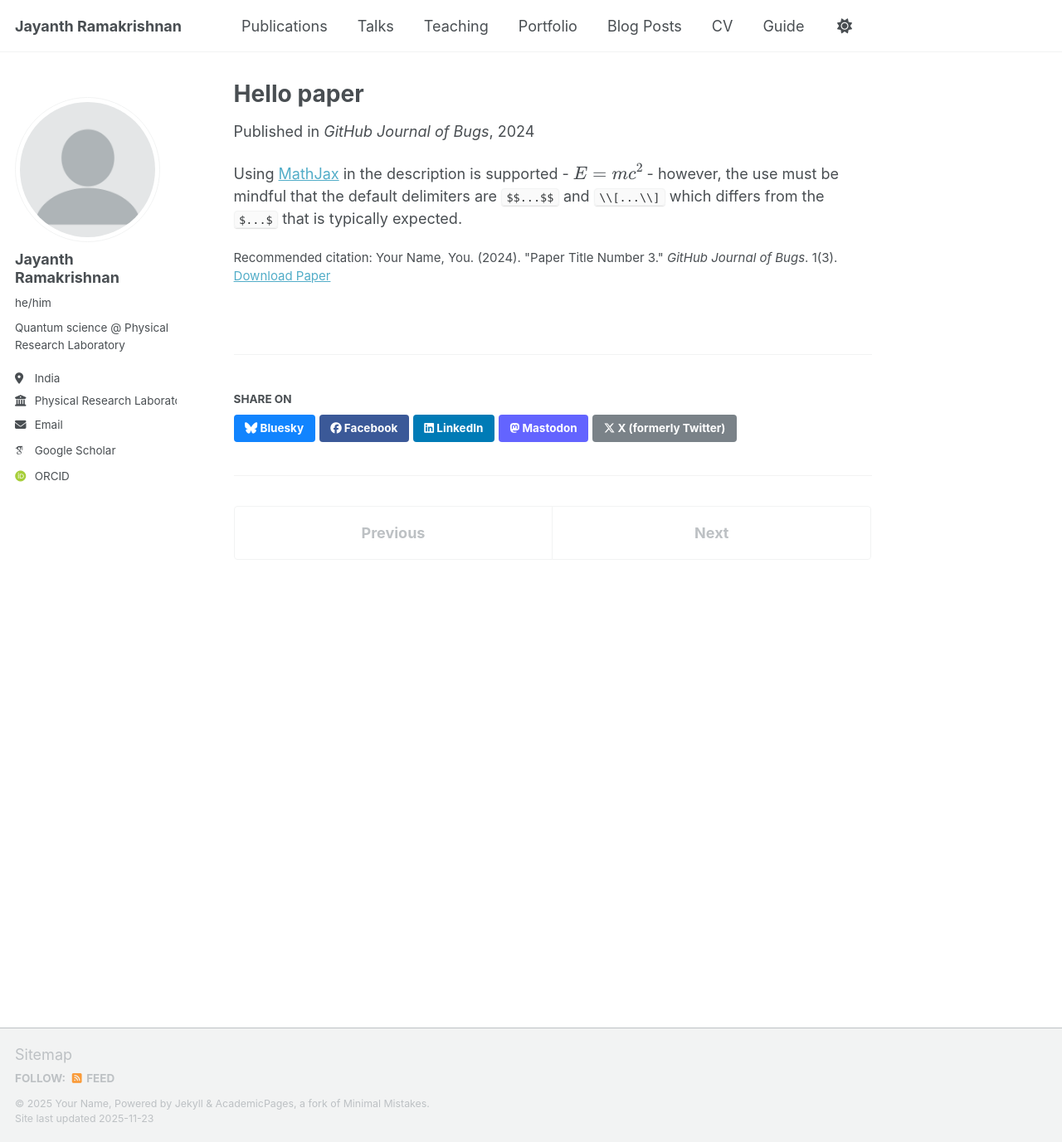
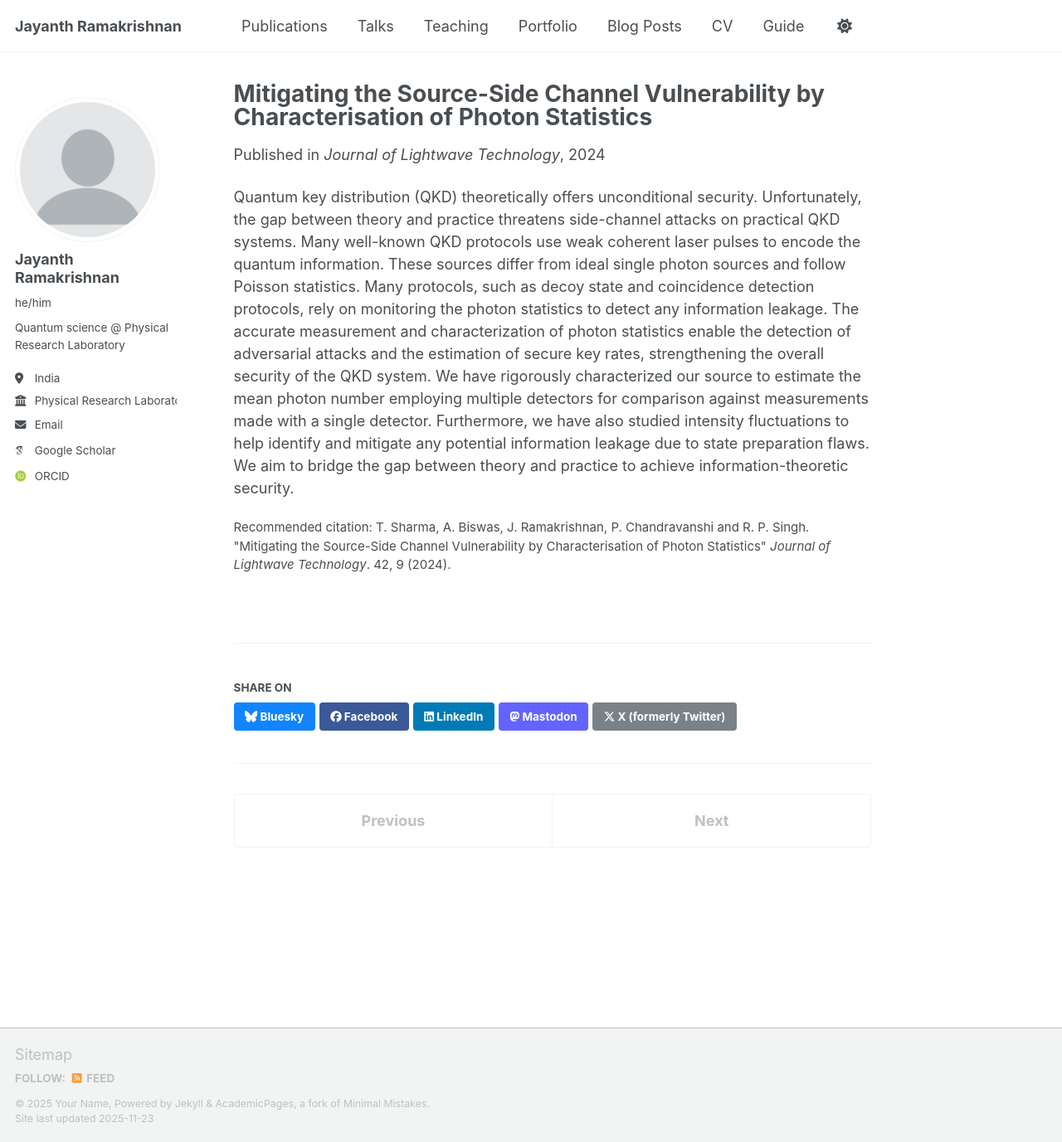
Before and after one commit to jayheme/jayheme.github.io, a Jekyll site: the page built from _publications/2025-06-08-paper-title-number-5.md, in a window 1280 px wide and 1377 px high. Shown: the whole window at 83% size. Built offline with Jekyll 4.4.1, drawn with Linux system fonts in a browser that asks for light colours; some web fonts are replaced; a script that is not in the unit is left out.

Commit message:
Revise paper details and update excerpt for clarity
Updated the paper's category, date, venue, and citation details. Revised the excerpt to reflect the focus on photon statistics in QKD security.

```diff
--- a/_publications/2025-06-08-paper-title-number-5.md
+++ b/_publications/2025-06-08-paper-title-number-5.md
@@ -1,13 +1,12 @@
 ---
-title: "Hello paper"
+title: "Mitigating the Source-Side Channel Vulnerability by Characterisation of Photon Statistics"
 collection: publications
-category: conferences
-permalink: /publication/2024-02-17-paper-title-number-4
-excerpt: 'This paper is about a famous math equation, $$E=mc^2$$'
-date: 2024-02-17
-venue: 'GitHub Journal of Bugs'
-paperurl: 'https://academicpages.github.io/files/paper3.pdf'
-citation: 'Your Name, You. (2024). &quot;Paper Title Number 3.&quot; <i>GitHub Journal of Bugs</i>. 1(3).'
+category: manuscripts
+permalink: /publication/photonstats
+excerpt: 'This paper outlines a rigorous characterization method of photon statistics for evaluating the security of weak coherent pulse based QKD.'
+date: 2024-02-01
+venue: 'Journal of Lightwave Technology'
+citation: 'T. Sharma, A. Biswas, J. Ramakrishnan, P. Chandravanshi and R. P. Singh. &quot;Mitigating the Source-Side Channel Vulnerability by Characterisation of Photon Statistics&quot; <i>Journal of Lightwave Technology</i>. 42, 9 (2024).'
 ---
 
-Using [MathJax](https://www.mathjax.org/) in the description is supported - $$E=mc^2$$ - however, the use must be mindful that the default delimiters are `$$...$$` and `\\[...\\]` which differs from the `$...$` that is typically expected.
+Quantum key distribution (QKD) theoretically offers unconditional security. Unfortunately, the gap between theory and practice threatens side-channel attacks on practical QKD systems. Many well-known QKD protocols use weak coherent laser pulses to encode the quantum information. These sources differ from ideal single photon sources and follow Poisson statistics. Many protocols, such as decoy state and coincidence detection protocols, rely on monitoring the photon statistics to detect any information leakage. The accurate measurement and characterization of photon statistics enable the detection of adversarial attacks and the estimation of secure key rates, strengthening the overall security of the QKD system. We have rigorously characterized our source to estimate the mean photon number employing multiple detectors for comparison against measurements made with a single detector. Furthermore, we have also studied intensity fluctuations to help identify and mitigate any potential information leakage due to state preparation flaws. We aim to bridge the gap between theory and practice to achieve information-theoretic security.
```
